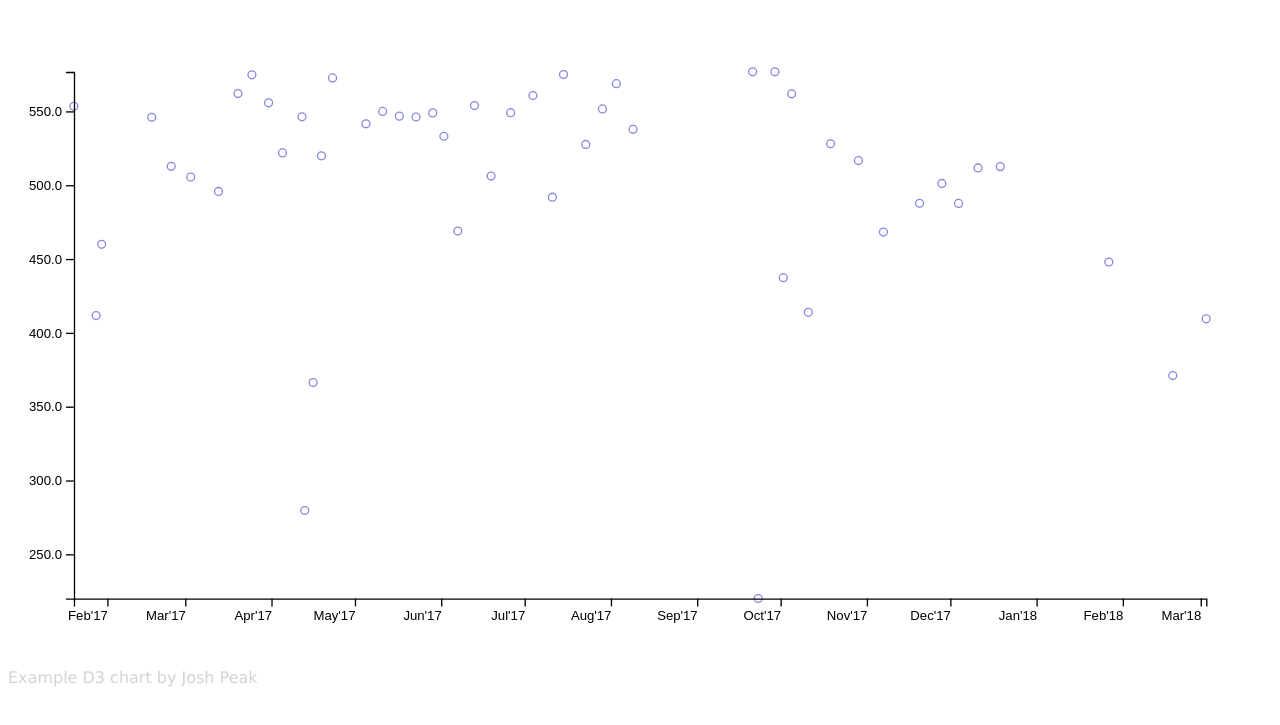
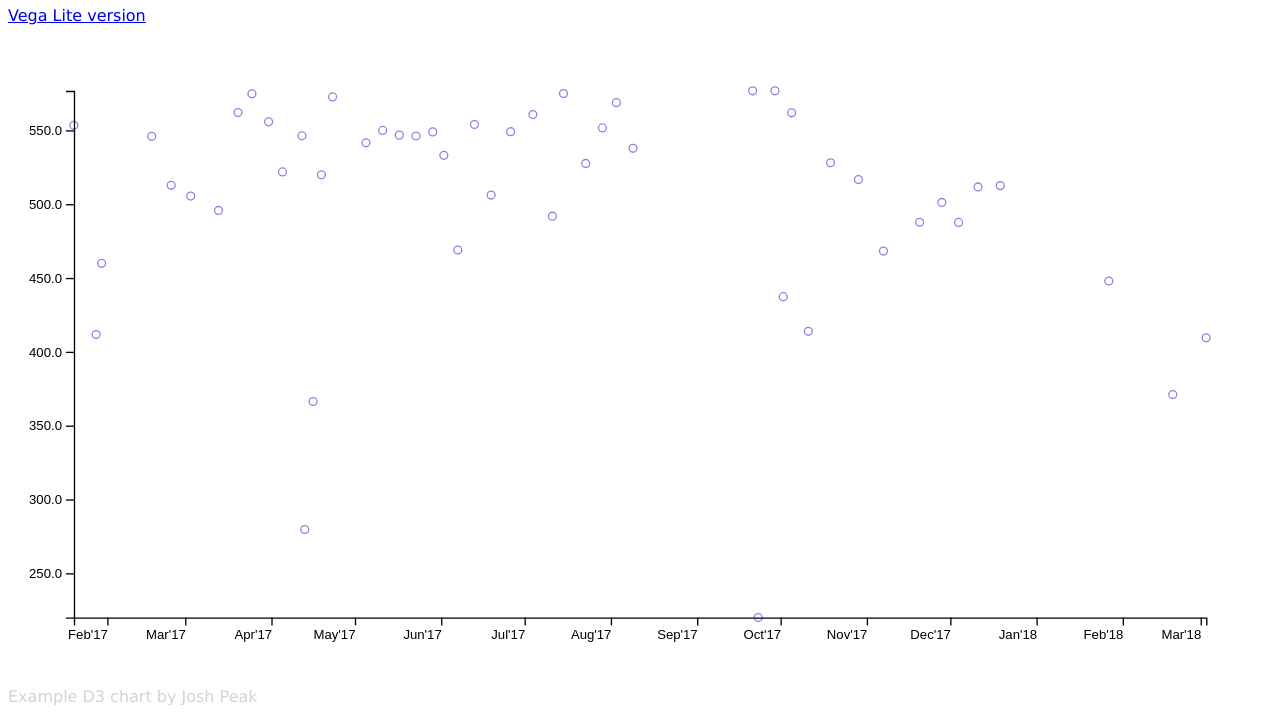
Before and after one commit to neozenith/data-vis-101, a website built with webpack: page dist/index.html in a window 1280 px wide. Shown: the part 75-800 px from the top of the page. Built offline with nearby package versions, Linux system fonts and the light colour scheme.

Commit message:
add links to each example D3 <> VegaLite

```diff
--- a/dist/index.html
+++ b/dist/index.html
@@ -8,7 +8,7 @@
 <body>
 
 	<h1>D3 Charts</h1>
-
+	<a href="vega.html">Vega Lite version</a>
 	<div id="chart"></div>
 
 	<footer>Example D3 chart by Josh Peak</footer>
```
Also changed, not shown: dist/vega.html (+1 -0 lines).
